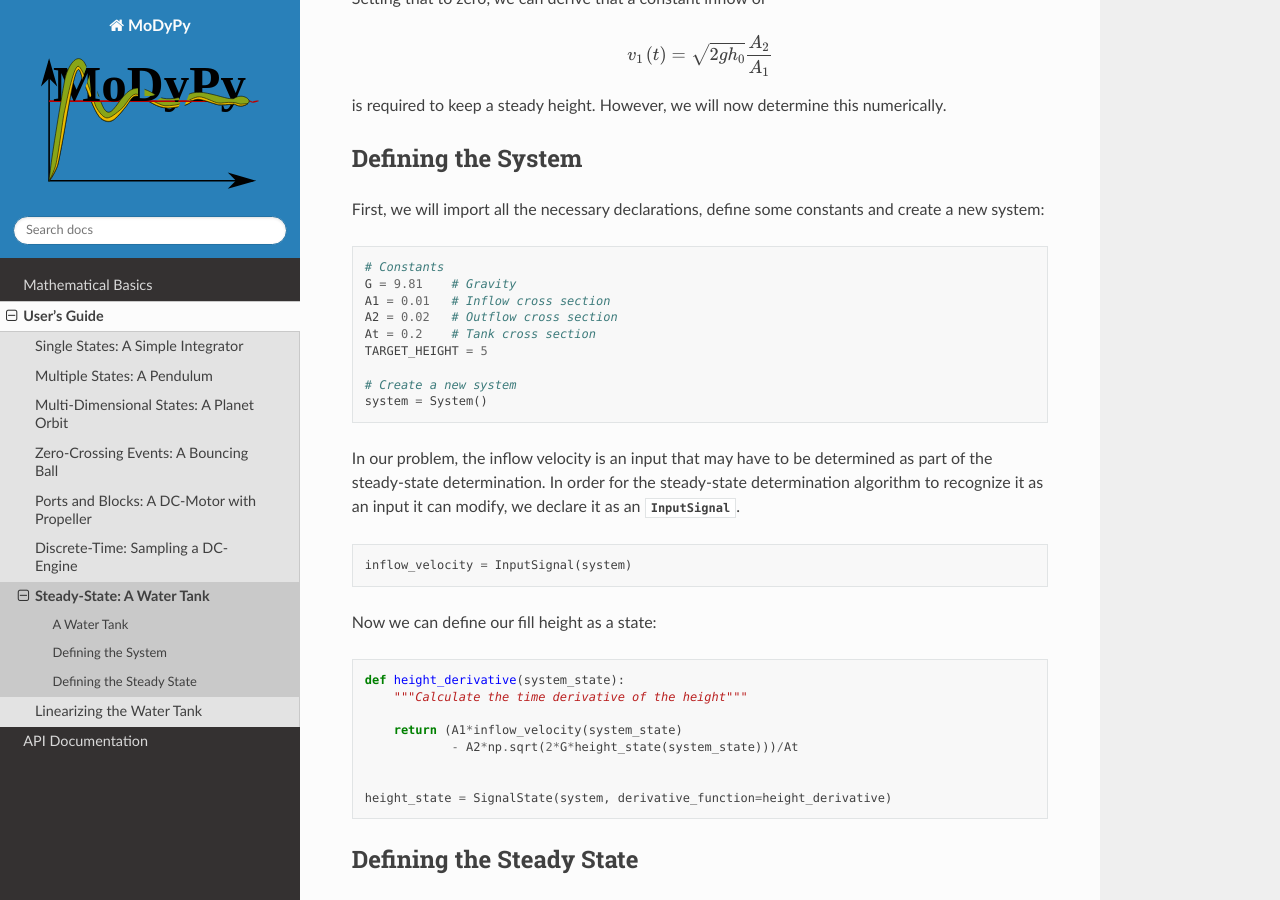
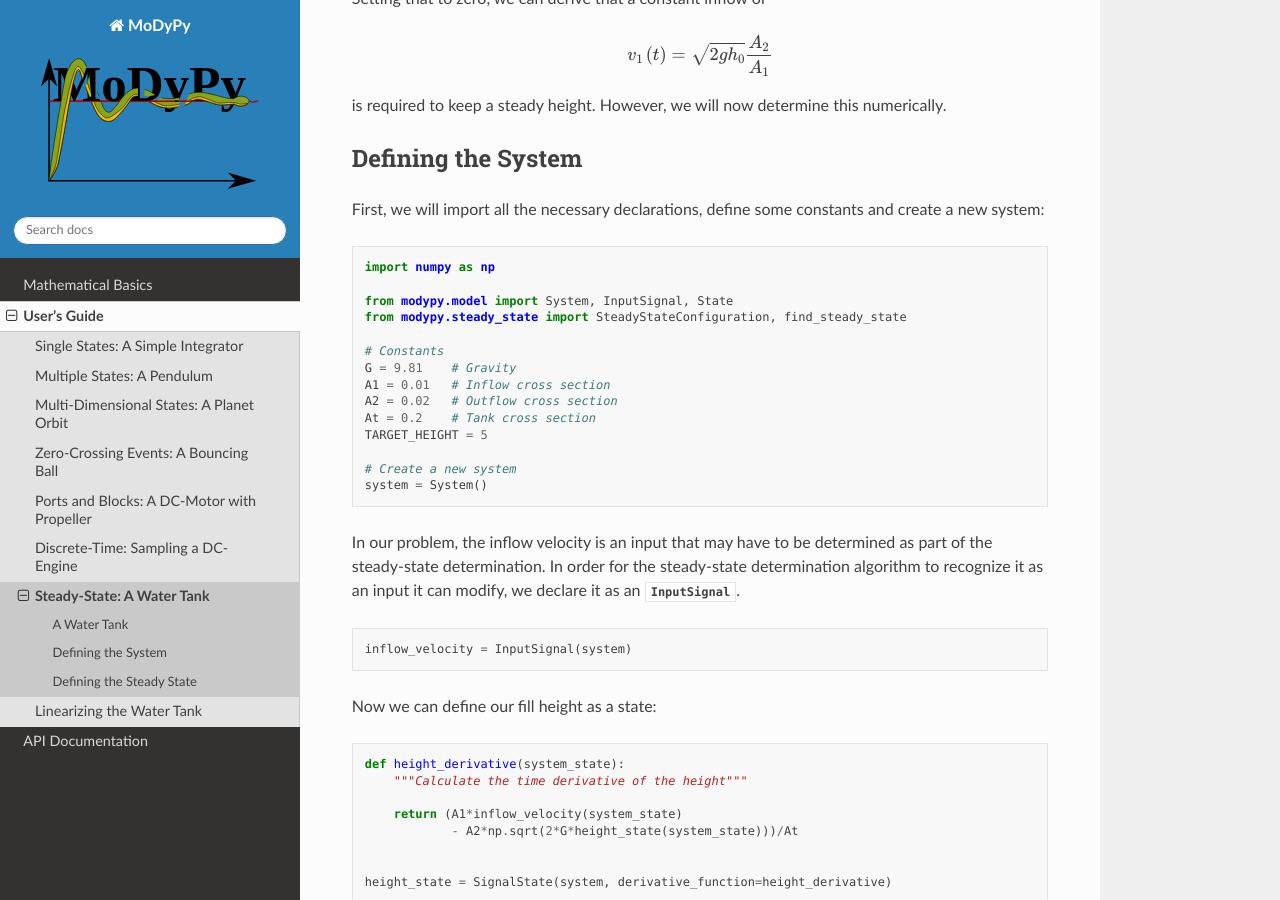
Before and after one commit to modypy/modypy, a Sphinx documentation site: the page built from docs/guide/07_water_tank.rst, in a window 1280 px wide and 900 px high, scrolled down 1090 px. Built offline with Sphinx 7.4.7 and the Read the Docs theme 2.0.0, drawn with Linux system fonts in a browser that asks for light colours.

Commit message:
Fix the description of the water tank example.

```diff
--- a/docs/guide/07_water_tank.rst
+++ b/docs/guide/07_water_tank.rst
@@ -66,6 +66,11 @@ First, we will import all the necessary declarations, define some constants and
 create a new system:
 
 .. code-block:: python
+
+    import numpy as np
+
+    from modypy.model import System, InputSignal, State
+    from modypy.steady_state import SteadyStateConfiguration, find_steady_state
 
     # Constants
     G = 9.81    # Gravity
```
Also changed, not shown: docs/guide/07_tank_flow.svg.
